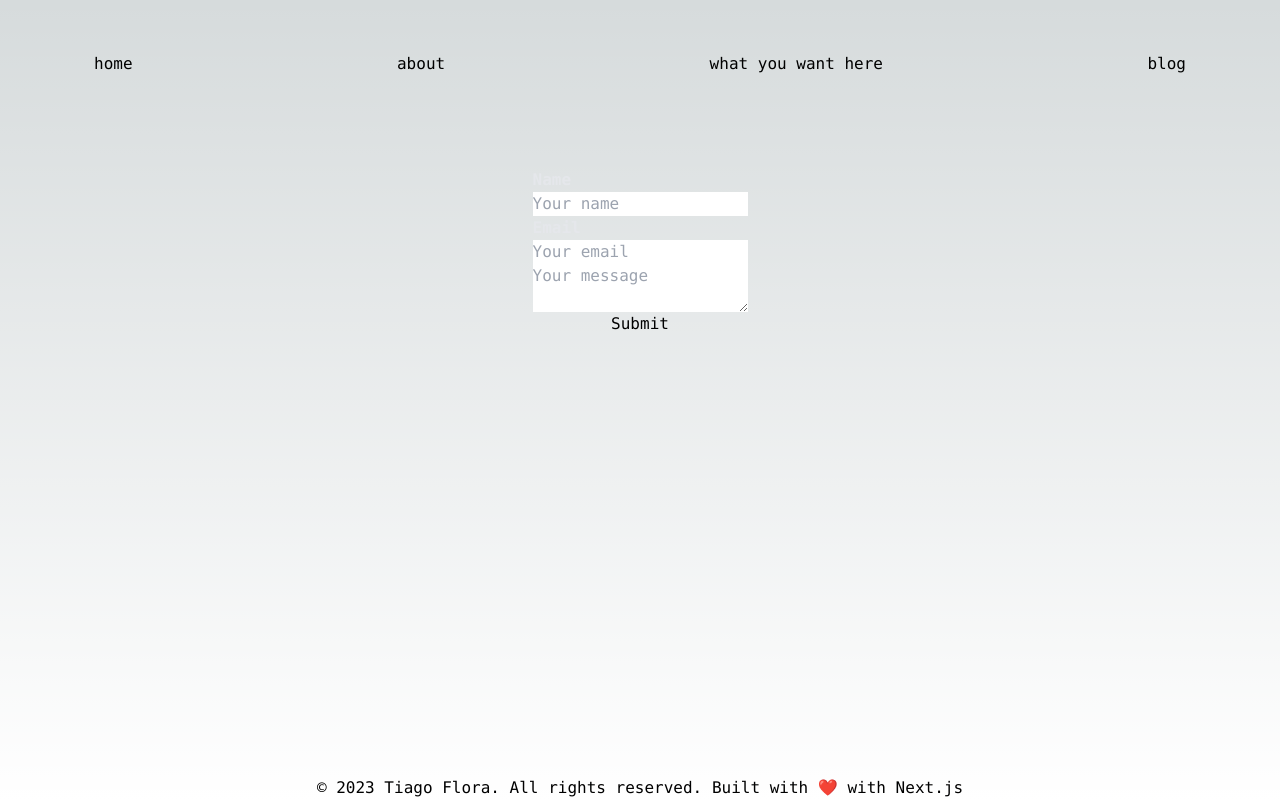
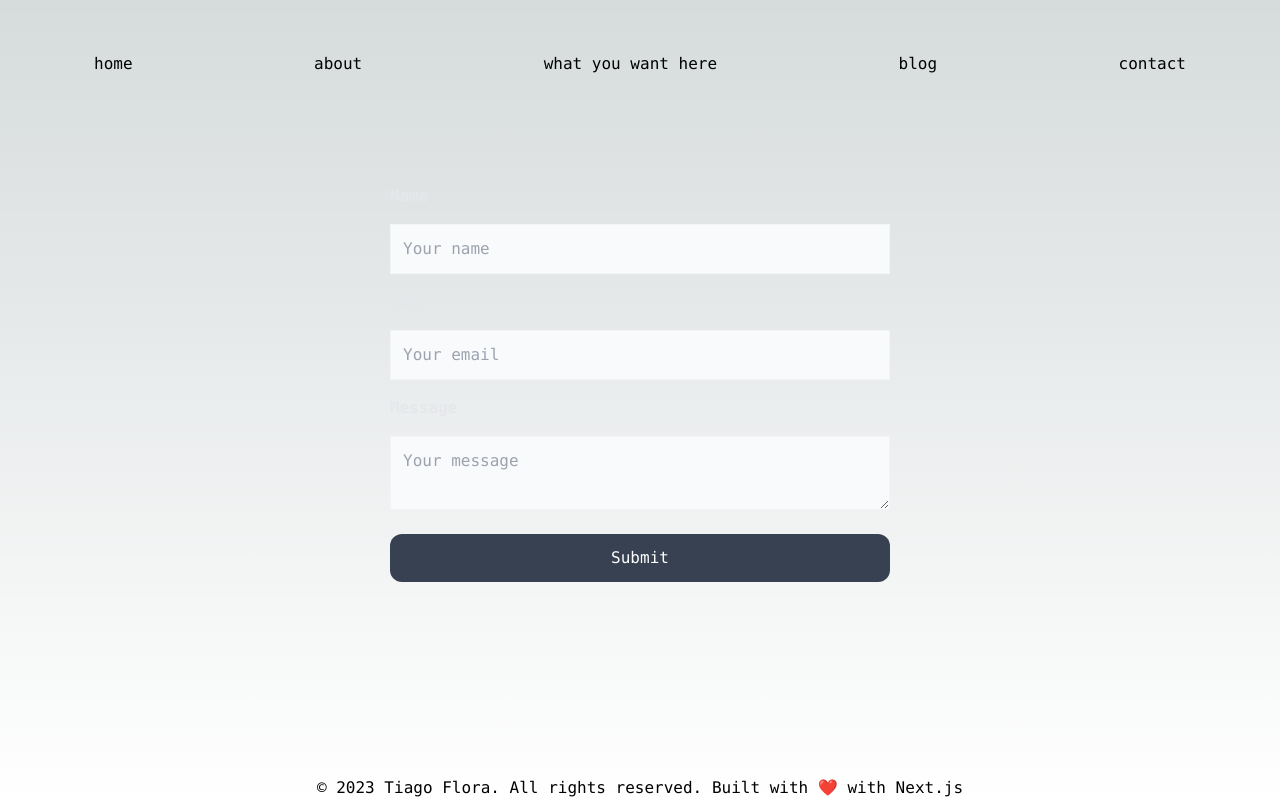
Before and after one commit to t-flora/tflora__, a Next.js app: page /contact in a window 1280 px wide. Built offline with nearby package versions, Linux system fonts and the light colour scheme.

Commit message:
Update Navbar and fix router handling

```diff
--- a/app/api/contact/route.ts
+++ b/app/api/contact/route.ts
@@ -7,7 +7,7 @@ export async function POST(req: NextRequest) {
 
     const transporter = nodemailer.createTransport({
         host: process.env.SMTP_SERVER,
-        port: process.env.EMAIL_PORT,
+        port: Number( process.env.EMAIL_PORT ),
         secure: process.env.EMAIL_SECURE,
         auth: {
             user: process.env.SMTP_USER,
--- a/components/Contact.tsx
+++ b/components/Contact.tsx
@@ -30,14 +30,14 @@ export default function Contact() {
     }
 
     return (
-        <div>
+        <div className="min-w-[500px]">
             <form onSubmit={handleSubmit}>
                 <div className="w-full flex flex-col my-4">
-                    <label className="font-bold text-gray-200" htmlFor="name">
+                    <label className="font-bold text-gray-200 py-3" htmlFor="name">
                         Name
                     </label>
                     <input
-                        className="text-gray-800"
+                        className="text-gray-800 p-2 bg-gray-50 border border-gray-100"
                         type="text"
                         value={name}
                         onChange={(e) => setName(e.target.value)}
@@ -46,11 +46,11 @@ export default function Contact() {
                         maxLength={100}
                         required
                     />
-                    <label className="font-bold text-gray-200" htmlFor="email">
+                    <label className="font-bold text-gray-200 py-3" htmlFor="email">
                         Email
                     </label>
                     <input
-                        className="text-gray-800"
+                        className="text-gray-800 p-2 bg-gray-50 border border-gray-100 "
                         type="email"
                         value={email}
                         onChange={(e) => setEmail(e.target.value)}
@@ -59,14 +59,17 @@ export default function Contact() {
                         maxLength={100}
                         required
                     />
+                    <label className="font-bold text-gray-200 py-3" htmlFor="email">
+                        Message
+                    </label>
                     <textarea
-                        className="text-gray-800"
+                        className="text-gray-800 w-full p-2 bg-gray-50 border border-gray-100 "
                         value={message}
                         onChange={(e) => setMessage(e.target.value)}
                         placeholder="Your message"
                         required
                     />
-                    <button type="submit">Submit</button>
+                    <button className="px-4 py-2 w-40 bg-gray-700 disabled:bg-gray-400 disabled:text-gray-100 text-white font-medium mt-4 rounded-xl" type="submit">Submit</button>
                 </div>
             </form>
         </div>
--- a/components/Hero.tsx
+++ b/components/Hero.tsx
@@ -2,7 +2,7 @@ import Image from 'next/image';
 
 export default function Hero() {
     return (
-        <div className='grid grid-cols-2 gap-x-6'>
+        <div className='grid sm:grid-cols-1 md:grid-cols-2 gap-x-6'>
             <div>
                 <h1 className='text-2xl font-bold mb-2'>
                     Hi, I&apos;m Tiago
--- a/components/Navbar.tsx
+++ b/components/Navbar.tsx
@@ -32,6 +32,7 @@ export default function Navbar() {
                 <NavLink label="about" href="./about" />
                 <NavLink label="what you want here" href="./skills" />
                 <NavLink label="blog" href="./blog" />
+                <NavLink label="contact" href="./contact" />
             </div>
         </nav>
     );
```
